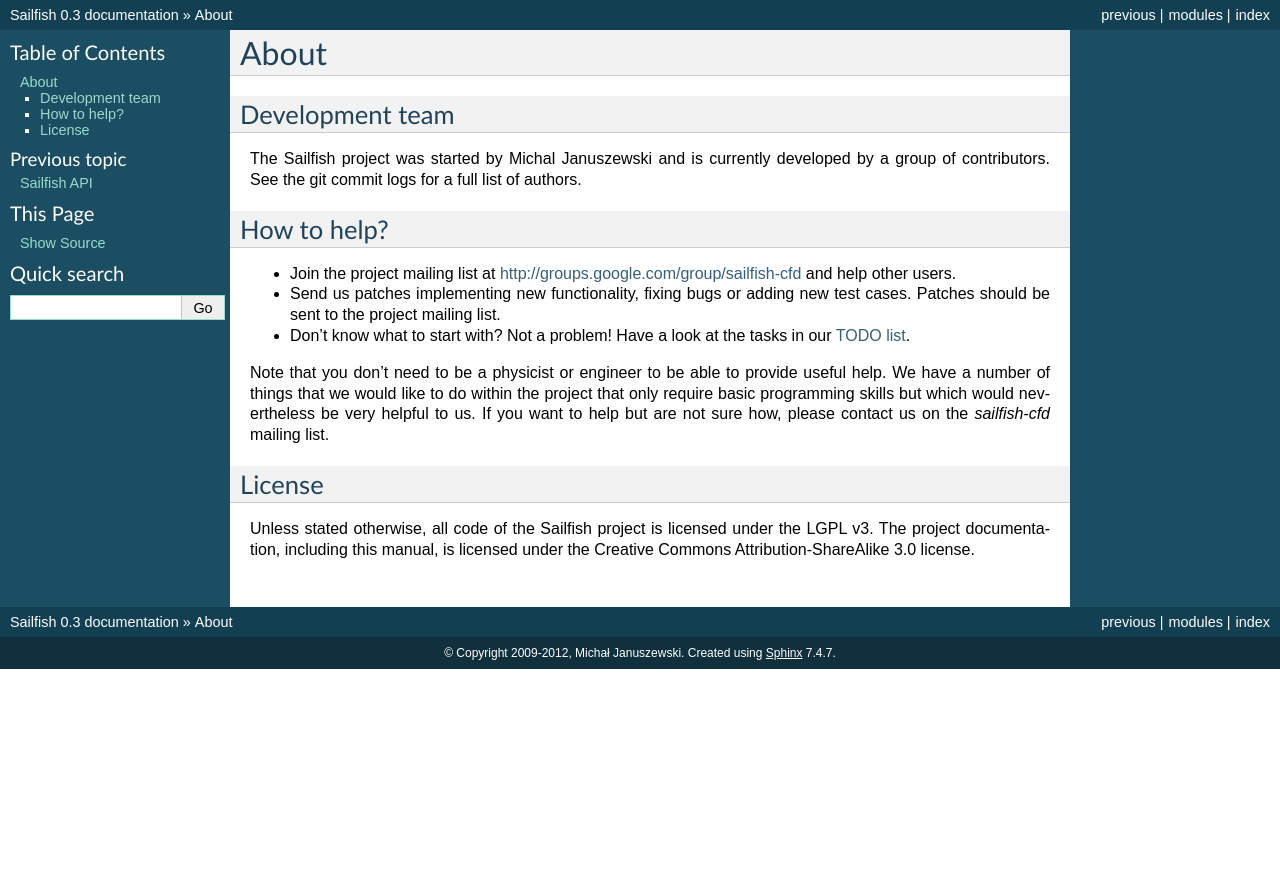
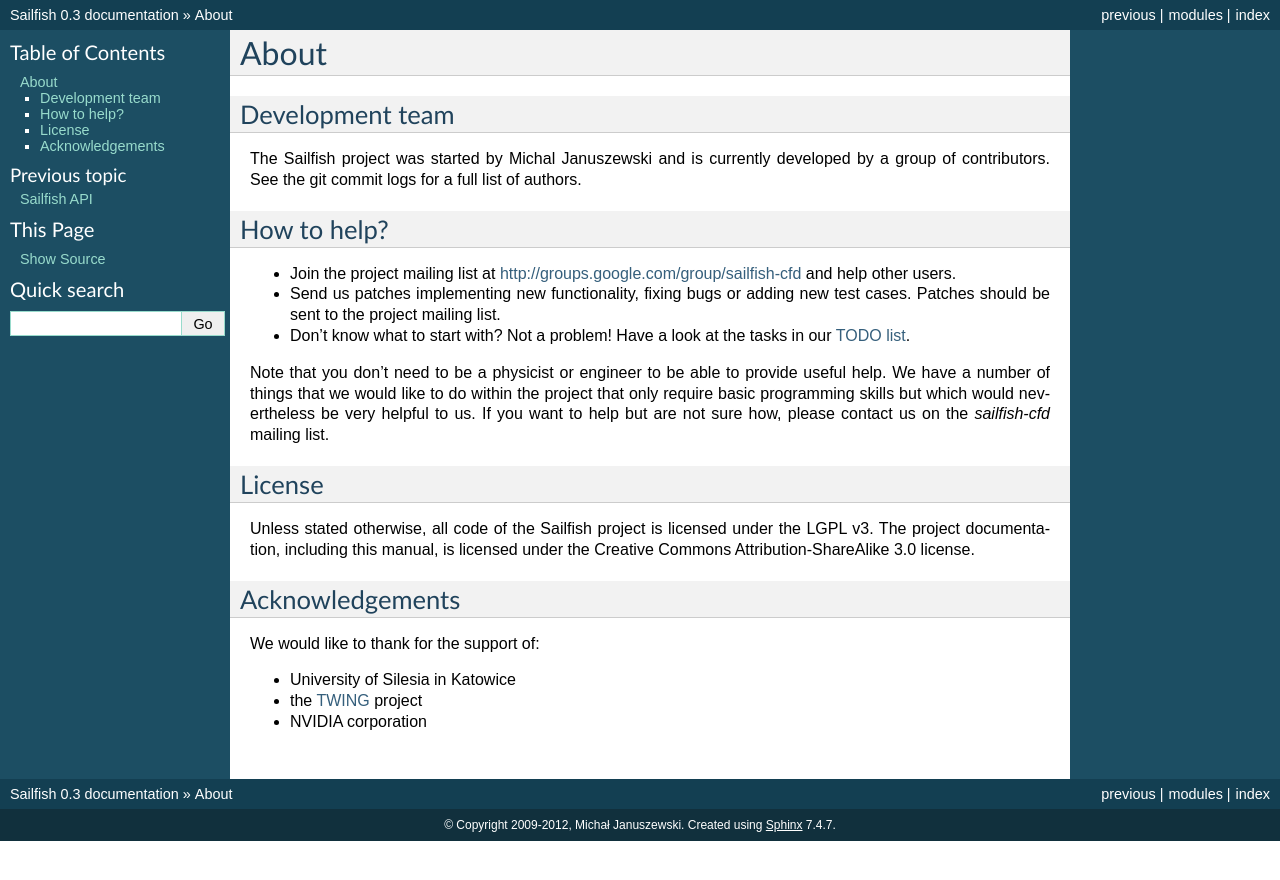
Before and after one commit to sailfish-team/sailfish, a Sphinx documentation site: the page built from doc/about.rst, in a window 1280 px wide. Shown: the top 880 px of the page. Built offline with Sphinx 7.4.7, drawn with Linux system fonts in a browser that asks for light colours; formulas are drawn with MathJax 3.

Commit message:
Add an acknowledgements section to the documentation.

```diff
--- a/doc/about.rst
+++ b/doc/about.rst
@@ -31,3 +31,11 @@
 -------
 Unless stated otherwise, all code of the Sailfish project is licensed under the LGPL v3.
 The project documentation, including this manual, is licensed under the Creative Commons Attribution-ShareAlike 3.0 license.
+
+Acknowledgements
+----------------
+We would like to thank for the support of:
+
+* University of Silesia in Katowice
+* the `TWING <http://twing.us.edu.pl/>`_ project
+* NVIDIA corporation
```
